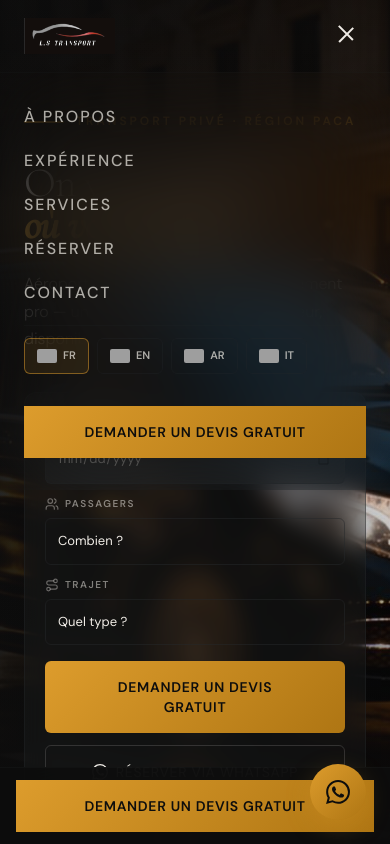
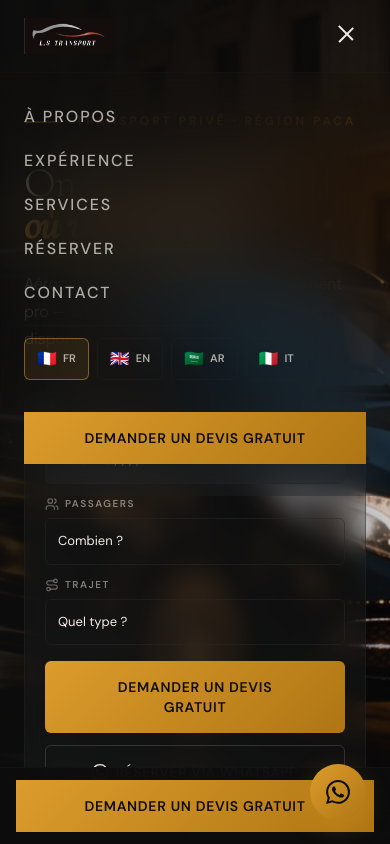
Before and after one commit to bsb15448/cheerful-react-begin, a React (Vite) app: page / in a window 390 px wide. Both pictures are taken after a click on the button "Menu". Shown: the top 844 px of the page. Built offline with nearby package versions, Linux system fonts and the light colour scheme; grey boxes are pictures that could not be loaded.

Commit message:
Use real flags in header
Co-authored-by: bsb15448 <194917493+bsb15448@users.noreply.github.com>

```diff
--- a/src/components/Header.tsx
+++ b/src/components/Header.tsx
@@ -176,7 +176,7 @@ export default function Header() {
                           : 'border-brand-charcoal/30'
                       }`}
                     >
-                      <img src={lang.flag} alt={lang.label} className="w-5 h-3.5 rounded-sm object-cover" />
+                      <span className="text-base">{lang.flag}</span>
                       <span className="text-[11px] font-semibold text-brand-cream/70">{lang.label}</span>
                     </button>
                   ))}
```
